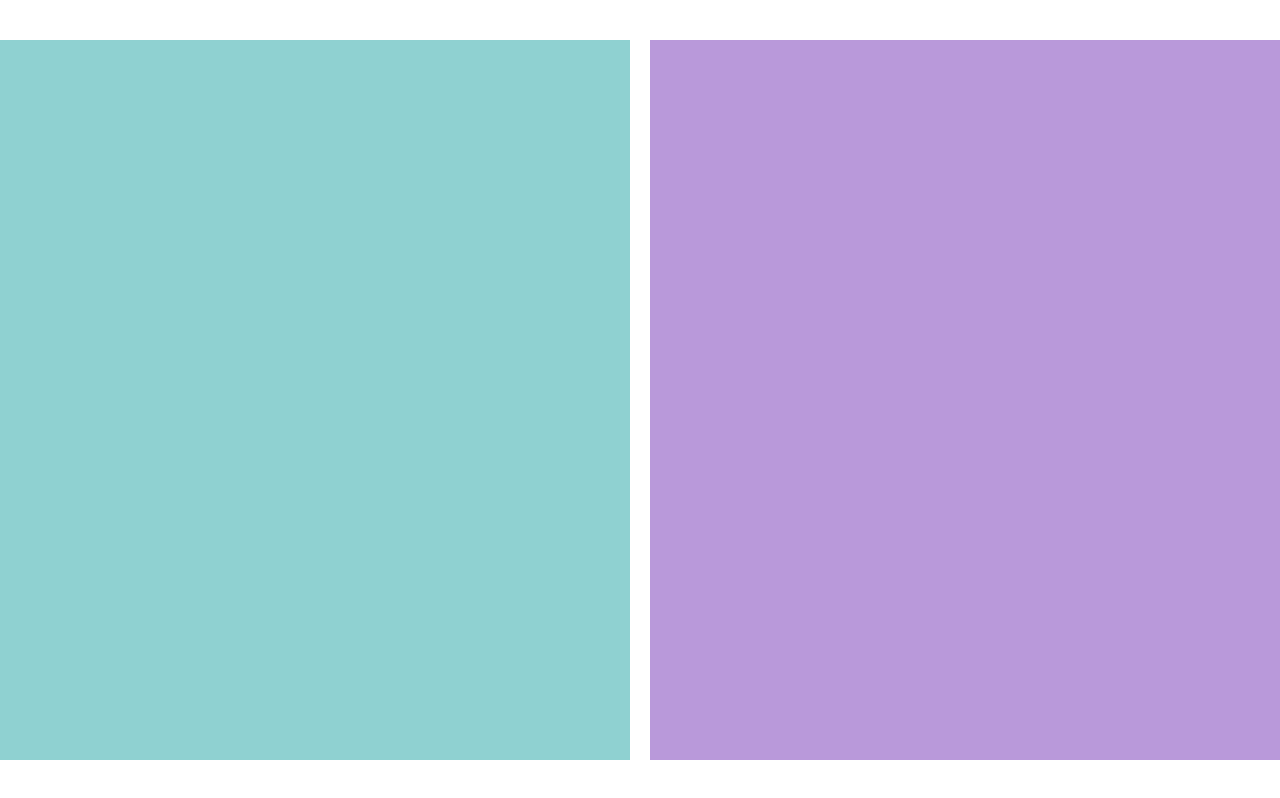
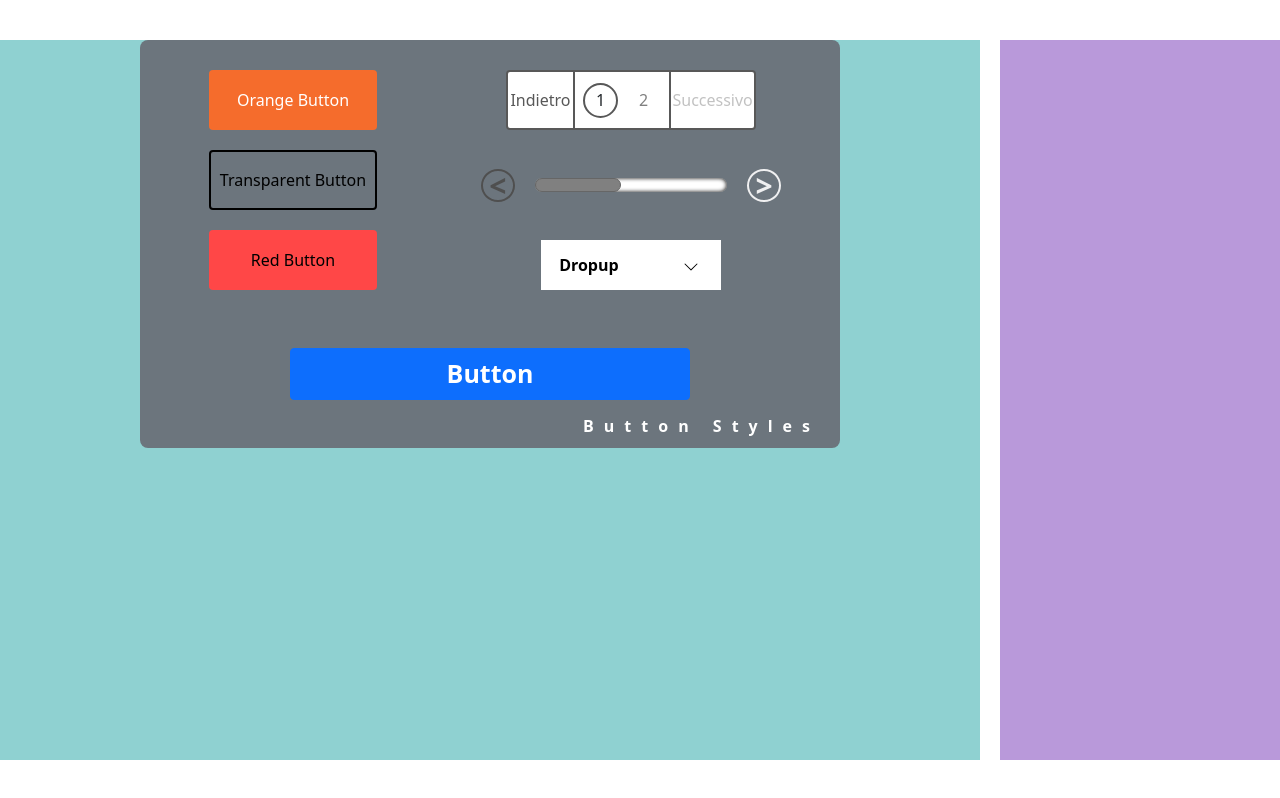
Before and after one commit to Coding94/EA-Project-Angular, an Angular app: page / in a window 1280 px wide. Built offline with nearby package versions, Linux system fonts and the light colour scheme.

Commit message:
feat: working on left div

```diff
--- a/src/app/design-system/design-system.component.css
+++ b/src/app/design-system/design-system.component.css
@@ -1,3 +1,10 @@
+:root {
+  --background-color-orange: #f56c2c;
+  --background-color-red: #ff4747;
+  --background-color-transparent: transparent;
+  --border-size: 2px;
+}
+
 .leftDiv {
   height: 90%;
   flex-grow: 1;
@@ -10,3 +17,331 @@
   /* width: fit-content; */
   background-color: rgb(185, 153, 218);
 }
+
+.btnSize {
+  height: 60px;
+  width: 168px;
+  margin: 10px;
+}
+
+.rel-pos {
+  position: sticky;
+  display: flex;
+  flex-direction: column;
+  margin-top: 20px;
+}
+
+.bttn {
+  background-color: #f56c2c;
+  color: rgb(255, 255, 255);
+  padding: 0.5em;
+  border: none;
+  position: relative;
+  cursor: pointer;
+  border-radius: 4px;
+}
+
+.bttn.btnHover::before {
+  content: "";
+  position: absolute;
+  top: 0;
+  left: 0;
+  right: 0;
+  bottom: 0;
+  z-index: -1;
+  border: var(--border-size) solid var(--background-color-orange);
+  transition: top, left, right, bottom, 100ms ease-in-out;
+  border-radius: 4px;
+}
+
+.bttn.btnHover:hover::before {
+  top: calc(2px * -2);
+  left: calc(2px * -2);
+  right: calc(2px * -2);
+  bottom: calc(2px * -2);
+  background-color: #f56c2c;
+  color: white;
+}
+
+/* Transparent Button */
+
+.bttn-two {
+  background-color: var(--background-color-transparent);
+  padding: 0.5em;
+  border: none;
+  position: relative;
+  cursor: pointer;
+  border-radius: 4px;
+}
+
+.bttn-two.btnHover2::before {
+  content: "";
+  position: absolute;
+  top: 0;
+  left: 0;
+  right: 0;
+  bottom: 0;
+  z-index: -1;
+  border: 2px solid black;
+  transition: all 100ms ease-in-out;
+  border-radius: 4px;
+}
+
+.bttn-two.btnHover2:hover::before {
+  top: calc(2px * -2);
+  left: calc(2px * -2);
+  right: calc(2px * -2);
+  bottom: calc(2px * -2);
+  background-color: var(--background-color-transparent);
+}
+
+/* Red Button */
+
+.bttn-three {
+  background-color: #ff4747;
+  padding: 0.5em;
+  border: none;
+  position: relative;
+  cursor: pointer;
+  border-radius: 4px;
+}
+
+.bttn-three.btnHover3::before {
+  content: "";
+  position: absolute;
+  top: 0;
+  left: 0;
+  right: 0;
+  bottom: 0;
+  z-index: -1;
+  border: var(--border-size) solid var(--background-color-red);
+  transition: top, left, right, bottom, 100ms ease-in-out;
+  border-radius: 4px;
+}
+
+.bttn-three.btnHover3:hover::before {
+  top: calc(2px * -2);
+  left: calc(2px * -2);
+  right: calc(2px * -2);
+  bottom: calc(2px * -2);
+  background-color: #ff4747;
+}
+
+.paginationBttns {
+  width: 250px;
+  height: 60px;
+  display: flex;
+  margin-top: 20px;
+}
+.previousBttn {
+  color: #585858;
+  display: flex;
+  justify-content: center;
+  align-items: center;
+  background-color: white;
+  flex-grow: 2;
+  border: 2px solid #585858;
+  border-top-left-radius: 4px;
+  border-bottom-left-radius: 4px;
+}
+.previousBttn:hover {
+  cursor: default;
+}
+.numbersBttn {
+  display: flex;
+  justify-content: space-evenly;
+  align-items: center;
+  background-color: white;
+  flex-grow: 10;
+  border-top: 2px solid #585858;
+  border-bottom: 2px solid #585858;
+}
+.nextBttn {
+  color: #c2c2c2;
+  display: flex;
+  justify-content: center;
+  align-items: center;
+  background-color: white;
+  flex-grow: 1;
+  border: 2px solid #585858;
+  border-top-right-radius: 4px;
+  border-bottom-right-radius: 4px;
+}
+
+.firstSpan {
+  height: 35px;
+  width: 35px;
+  display: flex;
+  justify-content: center;
+  align-items: center;
+  border: 2px solid #585858;
+  border-radius: 50%;
+}
+
+.secondSpan {
+  height: 35px;
+  width: 35px;
+  display: flex;
+  justify-content: center;
+  align-items: center;
+  color: gray;
+}
+.secondSpan:hover {
+  border: 2px solid #f3f3f3;
+  color: lightgray;
+  border-radius: 50%;
+  cursor: pointer;
+}
+
+.nextBttn:hover {
+  border: 2px solid #f3f3f3;
+  cursor: pointer;
+  color: #f3f3f3;
+}
+
+.scrollBarPers {
+  width: 300px;
+  height: 70px;
+  display: flex;
+  align-items: center;
+  margin-top: 20px;
+  margin-bottom: 20px;
+}
+
+.leftBttn {
+  height: 33px;
+  width: 30px;
+  border: 2px solid #4f4f4f;
+  border-radius: 50%;
+  display: flex;
+  justify-content: center;
+  align-items: center;
+  font-weight: bolder;
+  color: #4f4f4f;
+  font-size: 30px;
+  flex-grow: 1;
+}
+.rightBttn {
+  height: 33px;
+  width: 30px;
+  border: 2px solid #f0f0f1;
+  border-radius: 50%;
+  display: flex;
+  justify-content: center;
+  align-items: center;
+  font-weight: bolder;
+  color: #f0f0f1;
+  font-size: 30px;
+  flex-grow: 1;
+}
+
+.scrollBarBttn {
+  height: 14px;
+  flex-grow: 50;
+  background-color: white;
+  border-radius: 8px;
+  margin-left: 20px;
+  margin-right: 20px;
+  display: flex;
+  align-items: center;
+  box-shadow: inset 0 0 4px black;
+}
+.scrollBarBttnNav {
+  height: 14px;
+  width: 45%;
+  background-color: grey;
+  border-radius: 10px;
+  border: 1px solid rgb(102, 102, 102);
+}
+
+.dropPers {
+  background-color: white;
+  border-radius: 0;
+  color: black;
+  font-weight: bolder;
+}
+
+.btn-check:focus + .btn,
+.btn:focus {
+  box-shadow: none;
+}
+
+.dropup .dropdown-toggle::after {
+  border-top: none;
+  border-right: none;
+  border-bottom: none;
+  border-left: none;
+}
+
+.flex {
+  display: flex;
+  flex-direction: column;
+}
+.flex-row {
+  display: flex;
+}
+
+.flex div {
+  margin-right: 35px;
+  margin-left: 20px;
+  height: 39px;
+  width: 150px;
+  /* padding: 8px; */
+  border-bottom: 1px solid lightgray;
+  transition: linear 500ms;
+}
+
+.flex div:hover {
+  padding-left: 20px;
+  transition: linear 500ms;
+}
+
+.flex div:last-child {
+  border: none;
+}
+
+.flex-row-space {
+  display: flex;
+  justify-content: space-around;
+  align-items: center;
+  flex-wrap: wrap;
+  position: relative;
+  border-radius: 8px;
+  width: 700px;
+}
+.secondDivContainer {
+  height: min-content;
+  width: min-content;
+  display: flex;
+  flex-direction: column;
+  justify-content: center;
+  align-items: center;
+}
+
+.bttnAlignCenter {
+  display: flex;
+  justify-content: center;
+  align-items: center;
+}
+
+.bttnBlueSize {
+  width: 400px;
+  transition: linear 200ms;
+  font-size: 25px;
+  font-weight: bolder;
+}
+
+.bttnBlueSize:hover {
+  box-shadow: 0px 0px 30px 1px #2a7fff;
+  transform: scale(0.95);
+  transition: linear 200ms;
+}
+
+.titleComponent {
+  position: absolute;
+  bottom: 10px;
+  right: 20px;
+  color: white;
+  font-weight: bolder;
+  letter-spacing: 10px;
+}
--- a/src/app/design-system/design-system.component.html
+++ b/src/app/design-system/design-system.component.html
@@ -1,2 +1,120 @@
-<div class="leftDiv"></div>
+<div class="leftDiv">
+  <div class="container-sm bg-secondary flex-row-space">
+    <!-- Buttons -->
+
+    <div class="rel-pos">
+      <button
+        class="bttn btnHover btnSize"
+        onclick="location.href='www.google.it'"
+      >
+        Orange Button
+      </button>
+      <button class="bttn-two btnHover2 btnSize">Transparent Button</button>
+      <button
+        class="bttn-three btnHover3 btnSize"
+        onclick="location.href='www.google.it'"
+      >
+        Red Button
+      </button>
+    </div>
+    <div class="secondDivContainer">
+      <!-- Pagination -->
+
+      <div class="paginationBttns">
+        <div class="previousBttn">Indietro</div>
+        <div class="numbersBttn">
+          <span class="firstSpan">1</span><span class="secondSpan">2</span>
+        </div>
+        <div class="nextBttn">Successivo</div>
+      </div>
+
+      <!-- ScrollBar -->
+      <div class="scrollBarPers">
+        <div class="leftBttn"><</div>
+        <div class="scrollBarBttn">
+          <div class="scrollBarBttnNav"></div>
+        </div>
+        <div class="rightBttn">></div>
+      </div>
+
+      <!-- DropUp -->
+
+      <div class="btn-group dropup dropPers">
+        <button
+          type="button"
+          class="btn dropdown-toggle dropPers"
+          data-bs-toggle="dropdown"
+          aria-expanded="false"
+          style="height: 50px; width: 180px"
+        >
+          Dropup
+          <svg
+            xmlns="http://www.w3.org/2000/svg"
+            width="16"
+            height="16"
+            fill="currentColor"
+            class="bi bi-chevron-down"
+            viewBox="0 0 16 16"
+            style="margin-left: 60px"
+          >
+            <path
+              fill-rule="evenodd"
+              d="M1.646 4.646a.5.5 0 0 1 .708 0L8 10.293l5.646-5.647a.5.5 0 0 1 .708.708l-6 6a.5.5 0 0 1-.708 0l-6-6a.5.5 0 0 1 0-.708z"
+            />
+          </svg>
+        </button>
+        <ul class="dropdown-menu">
+          <div class="flex-row">
+            <li>
+              <div class="flex">
+                <div>ciao1</div>
+                <div>ciao2</div>
+                <div>ciao3</div>
+                <div>ciao4</div>
+                <div>ciao5</div>
+                <div>ciao6</div>
+                <div>ciao7</div>
+                <div>ciao8</div>
+                <div>ciao9</div>
+                <div>ciao10</div>
+              </div>
+            </li>
+            <li>
+              <div class="flex">
+                <div>ciao1</div>
+                <div>ciao2</div>
+                <div>ciao3</div>
+                <div>ciao4</div>
+                <div>ciao5</div>
+                <div>ciao6</div>
+                <div>ciao7</div>
+                <div>ciao8</div>
+                <div>ciao9</div>
+                <div>ciao10</div>
+              </div>
+            </li>
+            <li>
+              <div class="flex">
+                <div>ciao1</div>
+                <div>ciao2</div>
+                <div>ciao3</div>
+                <div>ciao4</div>
+                <div>ciao5</div>
+                <div>ciao6</div>
+                <div>ciao7</div>
+                <div>ciao8</div>
+                <div>ciao9</div>
+                <div>ciao10</div>
+              </div>
+            </li>
+          </div>
+        </ul>
+      </div>
+    </div>
+    <div class="d-grid gap-2 col-6 mx-auto my-5 bttnAlignCenter">
+      <button class="btn btn-primary bttnBlueSize" type="button">Button</button>
+    </div>
+    <div class="titleComponent">Button Styles</div>
+  </div>
+</div>
 <div class="rightDiv"></div>
```
